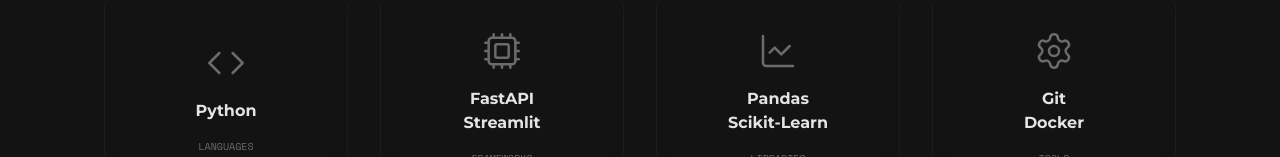
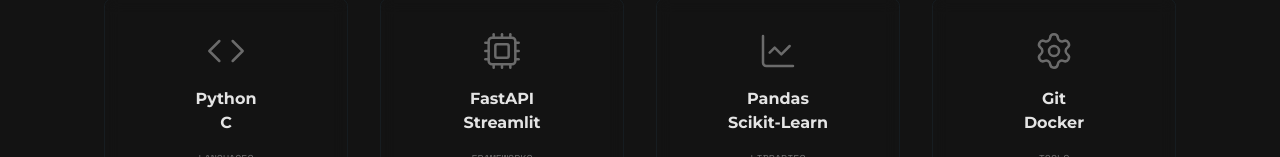
Before and after one commit to TheGoodDevil00/personal-portfolio, a Next.js app: page / in a window 1280 px wide. Shown: the part 795-952 px from the top of the page. Built offline with nearby package versions, Linux system fonts and the light colour scheme.

Commit message:
feat: added C to the languages card

```diff
--- a/app/page.tsx
+++ b/app/page.tsx
@@ -53,22 +53,22 @@
         <div className="grid grid-cols-2 md:grid-cols-4 gap-8">
           <div className="glass-panel p-8 rounded-lg flex flex-col items-center justify-center gap-4 hover:bg-surface-container-high transition-colors duration-300 group">
             <Code size={40} className="text-slate-hint group-hover:text-silver-mist transition-colors duration-300 stroke-[1.5]" />
-            <span className="font-heading-sm text-body font-bold text-silver-mist">Python</span>
+            <span className="font-heading-sm text-body font-bold text-silver-mist text-center">Python<br />C</span>
             <span className="font-label-mono text-caption text-slate-hint">LANGUAGES</span>
           </div>
           <div className="glass-panel p-8 rounded-lg flex flex-col items-center justify-center gap-4 hover:bg-surface-container-high transition-colors duration-300 group">
             <Cpu size={40} className="text-slate-hint group-hover:text-silver-mist transition-colors duration-300 stroke-[1.5]" />
-            <span className="font-heading-sm text-body font-bold text-silver-mist text-center">FastAPI <br/> Streamlit</span>
+            <span className="font-heading-sm text-body font-bold text-silver-mist text-center">FastAPI <br /> Streamlit</span>
             <span className="font-label-mono text-caption text-slate-hint">FRAMEWORKS</span>
           </div>
           <div className="glass-panel p-8 rounded-lg flex flex-col items-center justify-center gap-4 hover:bg-surface-container-high transition-colors duration-300 group">
             <LineChart size={40} className="text-slate-hint group-hover:text-silver-mist transition-colors duration-300 stroke-[1.5]" />
-            <span className="font-heading-sm text-body font-bold text-silver-mist text-center">Pandas <br/> Scikit-Learn</span>
+            <span className="font-heading-sm text-body font-bold text-silver-mist text-center">Pandas <br /> Scikit-Learn</span>
             <span className="font-label-mono text-caption text-slate-hint">LIBRARIES</span>
           </div>
           <div className="glass-panel p-8 rounded-lg flex flex-col items-center justify-center gap-4 hover:bg-surface-container-high transition-colors duration-300 group">
             <Settings size={40} className="text-slate-hint group-hover:text-silver-mist transition-colors duration-300 stroke-[1.5]" />
-            <span className="font-heading-sm text-body font-bold text-silver-mist text-center">Git <br/> Docker</span>
+            <span className="font-heading-sm text-body font-bold text-silver-mist text-center">Git <br /> Docker</span>
             <span className="font-label-mono text-caption text-slate-hint">TOOLS</span>
           </div>
         </div>
```
